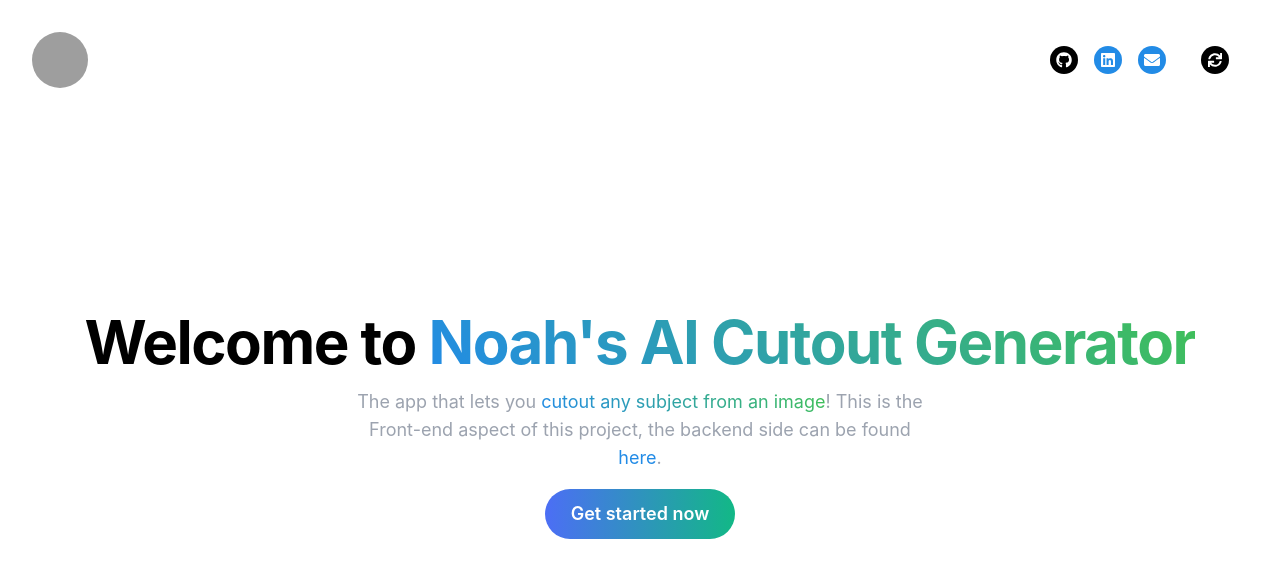
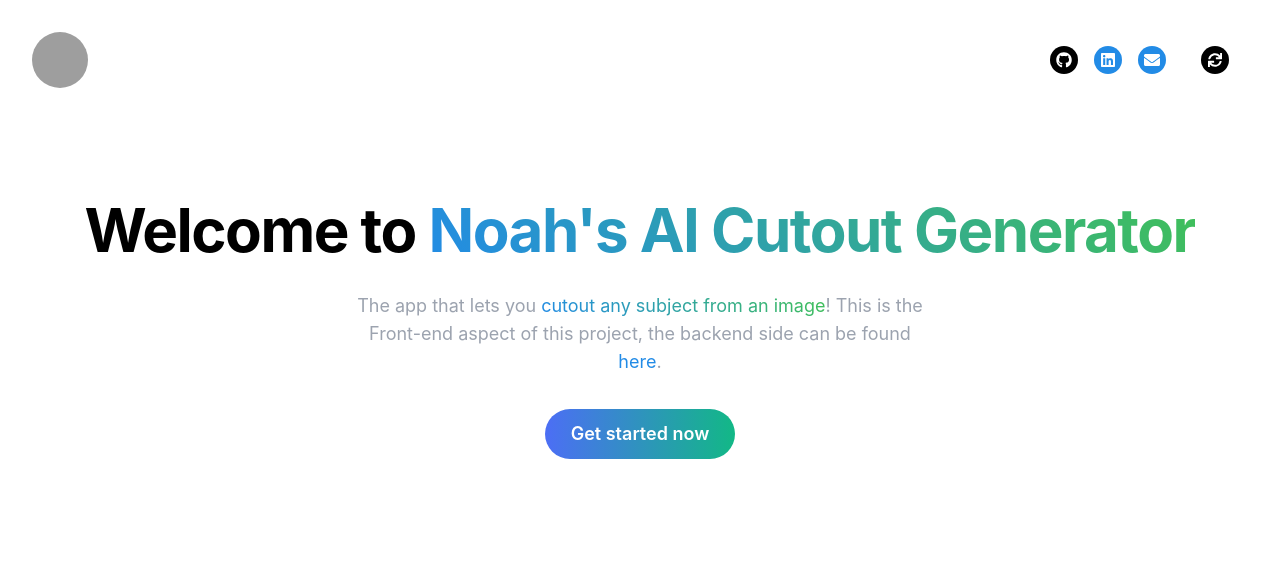
Before and after one commit to OriginalByteMe/AI-cutout-maker, a Next.js app: page / in a window 1280 px wide. Shown: the top 578 px of the page. Built offline with nearby package versions, Linux system fonts and the light colour scheme; grey boxes are pictures that could not be loaded.

Commit message:
Add layout component and update app and index pages

```diff
--- a/pages/_app.tsx
+++ b/pages/_app.tsx
@@ -1,9 +1,11 @@
-import { AppProps } from 'next/app'
-import Head from 'next/head'
+import '@mantine/core/styles.css';
+import { AppProps } from 'next/app';
+import Head from 'next/head';
+import Layout from '@/layouts/layout';
 
 function MyApp({ Component, pageProps }: AppProps) {
   return (
-    <>
+    <Layout>
       <Head>
         <title>AI Cutout generator</title>
         <meta name="description" content="A simple AI cutout generator" />
@@ -13,7 +15,7 @@
           />
       </Head>
       <Component {...pageProps} />
-    </>
+    </Layout>
   )
 }
 
```
Also changed, not shown: layouts/layout.tsx (renamed from app/layout.tsx), pages/index.tsx (renamed from app/page.tsx).
